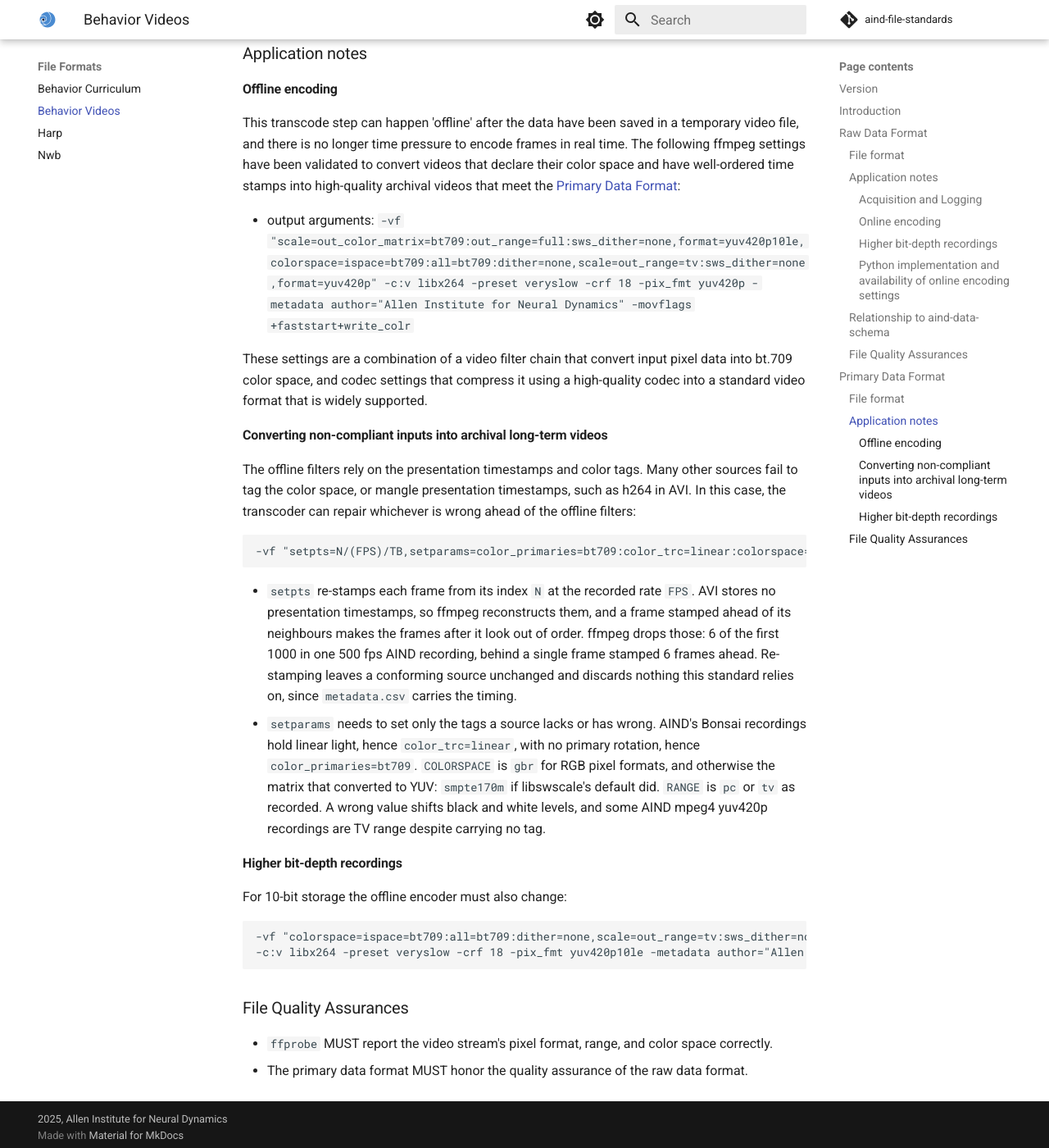
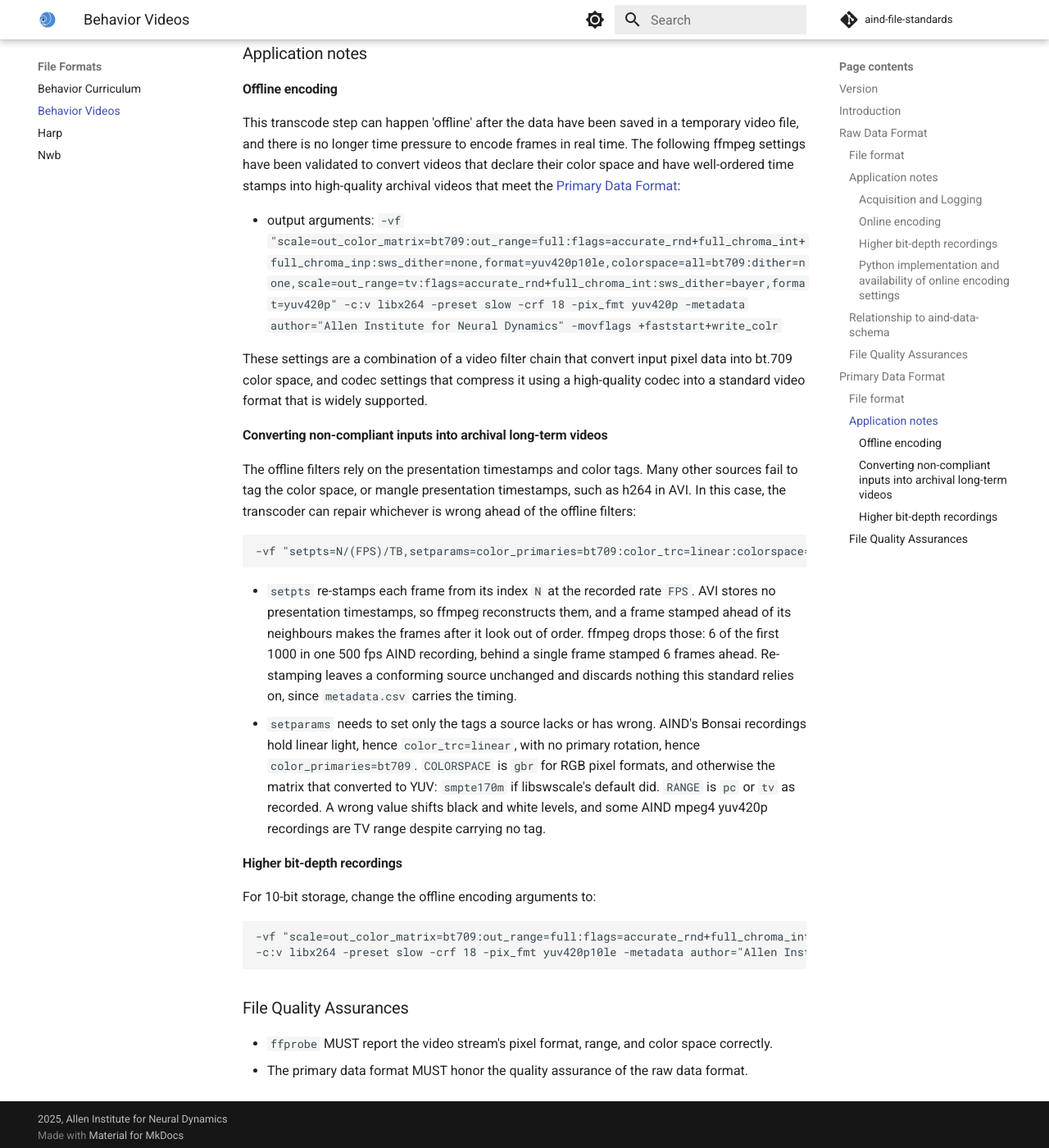
Before and after one commit to AllenNeuralDynamics/aind-file-standards, an MkDocs documentation site: the page built from docs/file_formats/behavior_videos.md, in a window 1280 px wide and 1400 px high, scrolled down 5381 px. Shown: the whole window at 82% size. Built offline with MkDocs 1.6.1 and Material for MkDocs 9.7.7, drawn with Linux system fonts in a browser that asks for light colours; comment, search, counter and statistics services are not loaded.

Commit message:
docs: fix the offline behavior video encoding settings
Brings the offline settings in line with the aind-video-utils profiles,
as proposed in #87. Files that conformed to 0.3.0 still conform, so the
version moves to 0.3.1.

- Both scale filters set libswscale's accurate_rnd and full-chroma flags,
  so luma and chroma values are not approximated.
- The final scale, the one step that narrows the range, names
  sws_dither=bayer, the ordered dither libswscale applies there
  regardless. The primary format asks for dithering at that step and no
  other.
- The colorspace filter drops ispace=bt709: after the first scale it
  changes nothing, and without that scale it overrides the matrix a
  source declares.
- libx264 runs -preset slow instead of veryslow, to cut CPU time at
  little cost in quality or size.
- The 10-bit settings start with the same scale as the 8-bit ones.
  Without it the colorspace filter rejects RGB sources and converts the
  transfer at the source's bit depth.

````diff
--- a/docs/file_formats/behavior_videos.md
+++ b/docs/file_formats/behavior_videos.md
@@ -166,7 +166,7 @@ Writers SHOULD retain as much of the raw video's visual information as these req
 
 This transcode step can happen 'offline' after the data have been saved in a temporary video file, and there is no longer time pressure to encode frames in real time. The following ffmpeg settings have been validated to convert videos that declare their color space and have well-ordered time stamps into high-quality archival videos that meet the [Primary Data Format](#primary-data-format):
 
-- output arguments: `-vf "scale=out_color_matrix=bt709:out_range=full:sws_dither=none,format=yuv420p10le,colorspace=ispace=bt709:all=bt709:dither=none,scale=out_range=tv:sws_dither=none,format=yuv420p" -c:v libx264 -preset veryslow -crf 18 -pix_fmt yuv420p -metadata author="Allen Institute for Neural Dynamics" -movflags +faststart+write_colr`
+- output arguments: `-vf "scale=out_color_matrix=bt709:out_range=full:flags=accurate_rnd+full_chroma_int+full_chroma_inp:sws_dither=none,format=yuv420p10le,colorspace=all=bt709:dither=none,scale=out_range=tv:flags=accurate_rnd+full_chroma_int:sws_dither=bayer,format=yuv420p" -c:v libx264 -preset slow -crf 18 -pix_fmt yuv420p -metadata author="Allen Institute for Neural Dynamics" -movflags +faststart+write_colr`
 
 These settings are a combination of a video filter chain that convert input pixel data into bt.709 color space, and codec settings that compress it using a high-quality codec into a standard video format that is widely supported.
 
@@ -183,11 +183,11 @@ The offline filters rely on the presentation timestamps and color tags. Many oth
 
 #### Higher bit-depth recordings
 
-For 10-bit storage the offline encoder must also change:
+For 10-bit storage, change the offline encoding arguments to:
 
 ```
--vf "colorspace=ispace=bt709:all=bt709:dither=none,scale=out_range=tv:sws_dither=none,format=yuv420p10le"
--c:v libx264 -preset veryslow -crf 18 -pix_fmt yuv420p10le -metadata author="Allen Institute for Neural Dynamics" -movflags +faststart+write_colr
+-vf "scale=out_color_matrix=bt709:out_range=full:flags=accurate_rnd+full_chroma_int+full_chroma_inp:sws_dither=none,format=yuv420p10le,colorspace=all=bt709:dither=none,scale=out_range=tv:flags=accurate_rnd+full_chroma_int:sws_dither=none,format=yuv420p10le"
+-c:v libx264 -preset slow -crf 18 -pix_fmt yuv420p10le -metadata author="Allen Institute for Neural Dynamics" -movflags +faststart+write_colr
 ```
 
 ### File Quality Assurances
````
Also changed, not shown: other parts of docs/file_formats/behavior_videos.md (+1 -1 lines).
